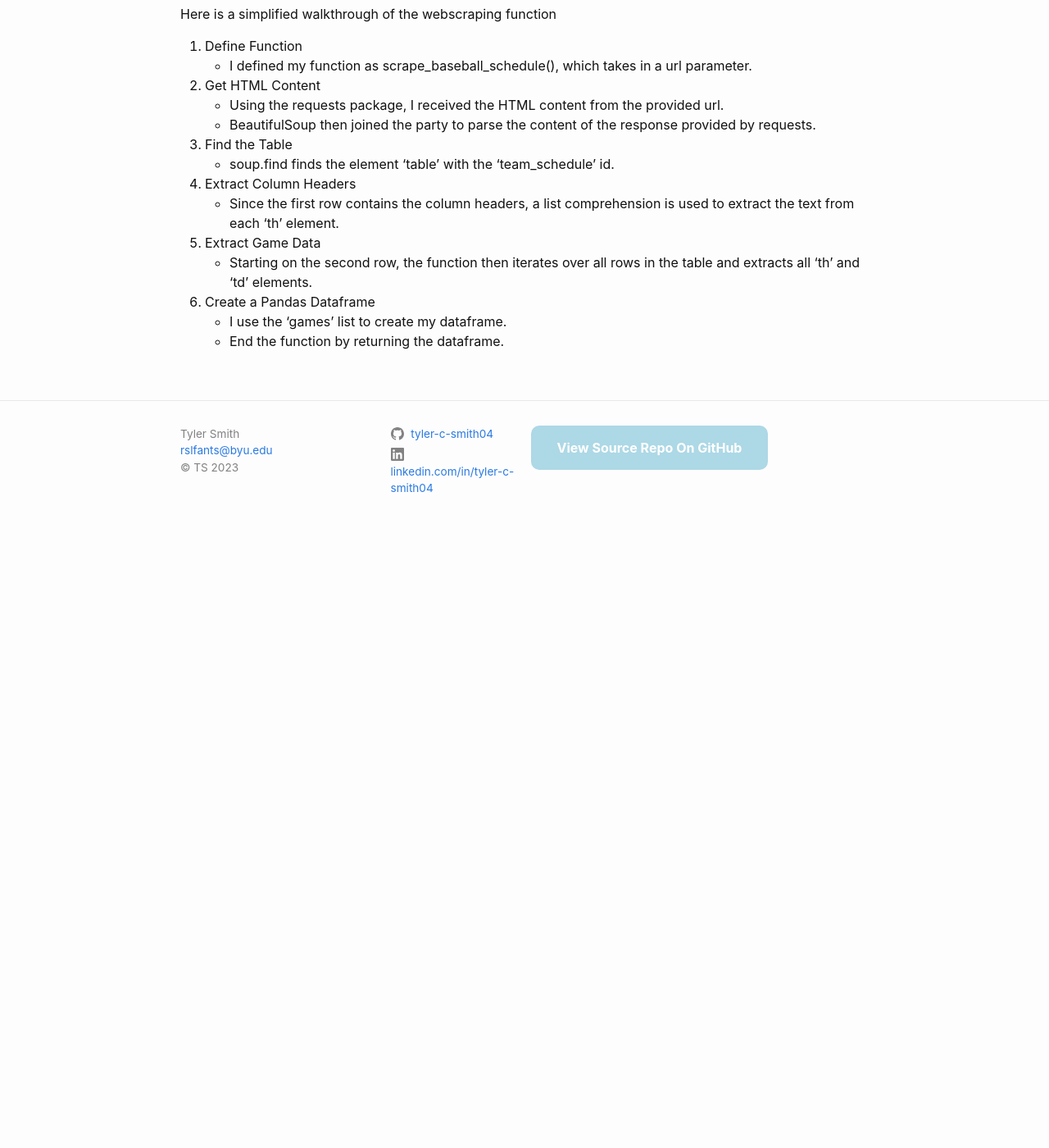
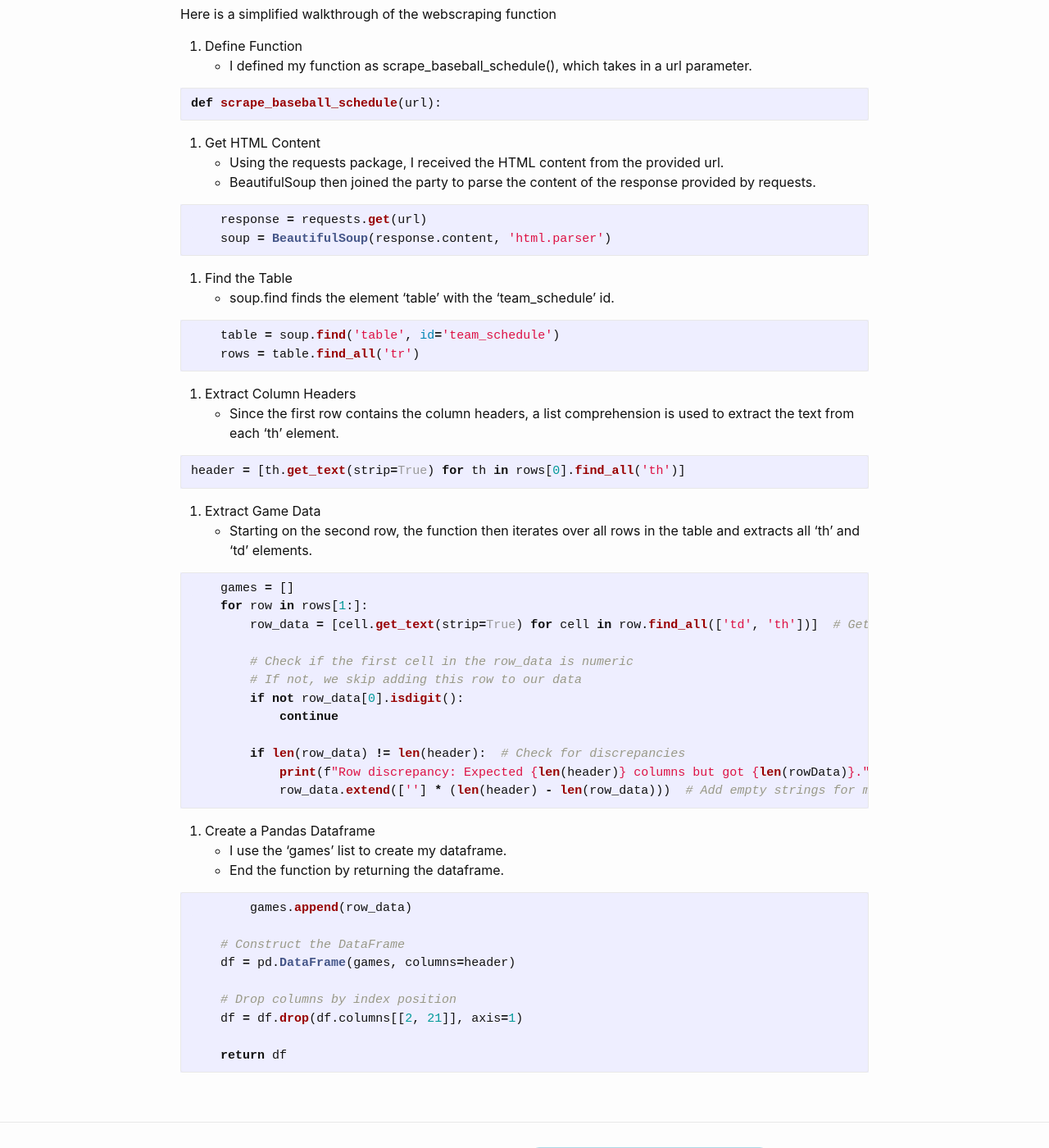
Before and after one commit to tyler-c-smith04/blog, a Jekyll site: the page built from _posts/2023-11-07-semester-project.md, in a window 1280 px wide and 1400 px high, scrolled down 898 px. Shown: the whole window at 82% size. Built offline with Jekyll 4.4.1, drawn with Linux system fonts in a browser that asks for light colours; comment, search, counter and statistics services are not loaded; before the commit the page ends 1564 px from its top, so only the background shows below that; some of the changed text lies outside the part shown.

Commit message:
Update 2023-11-07-semester-project.md

````diff
--- a/_posts/2023-11-07-semester-project.md
+++ b/_posts/2023-11-07-semester-project.md
@@ -26,19 +26,64 @@ Here is a simplified walkthrough of the webscraping function
 1. Define Function
   * I defined my function as scrape_baseball_schedule(), which takes in a url parameter.
 
+```python
+def scrape_baseball_schedule(url):
+```
+
 2. Get HTML Content
   * Using the requests package, I received the HTML content from the provided url.
   * BeautifulSoup then joined the party to parse the content of the response provided by requests.
 
+```python
+    response = requests.get(url)
+    soup = BeautifulSoup(response.content, 'html.parser')
+```
+
 3. Find the Table
   * soup.find finds the element 'table' with the 'team_schedule' id.
+
+```python
+    table = soup.find('table', id='team_schedule')
+    rows = table.find_all('tr')
+```
 
 4. Extract Column Headers
  * Since the first row contains the column headers, a list comprehension is used to extract the text from each 'th' element.
 
+```python
+header = [th.get_text(strip=True) for th in rows[0].find_all('th')]
+```
+
 5. Extract Game Data
  * Starting on the second row, the function then iterates over all rows in the table and extracts all 'th' and 'td' elements.
+
+```python
+    games = []
+    for row in rows[1:]:
+        row_data = [cell.get_text(strip=True) for cell in row.find_all(['td', 'th'])]  # Get both td and th cells
+
+        # Check if the first cell in the row_data is numeric
+        # If not, we skip adding this row to our data
+        if not row_data[0].isdigit():
+            continue
+
+        if len(row_data) != len(header):  # Check for discrepancies
+            print(f"Row discrepancy: Expected {len(header)} columns but got {len(rowData)}.")
+            row_data.extend([''] * (len(header) - len(row_data)))  # Add empty strings for missing columns
+```
 
 6. Create a Pandas Dataframe
  * I use the 'games' list to create my dataframe.
  * End the function by returning the dataframe.
+
+```python
+        games.append(row_data)
+
+    # Construct the DataFrame
+    df = pd.DataFrame(games, columns=header)
+
+    # Drop columns by index position
+    df = df.drop(df.columns[[2, 21]], axis=1)
+
+    return df
+```
````
